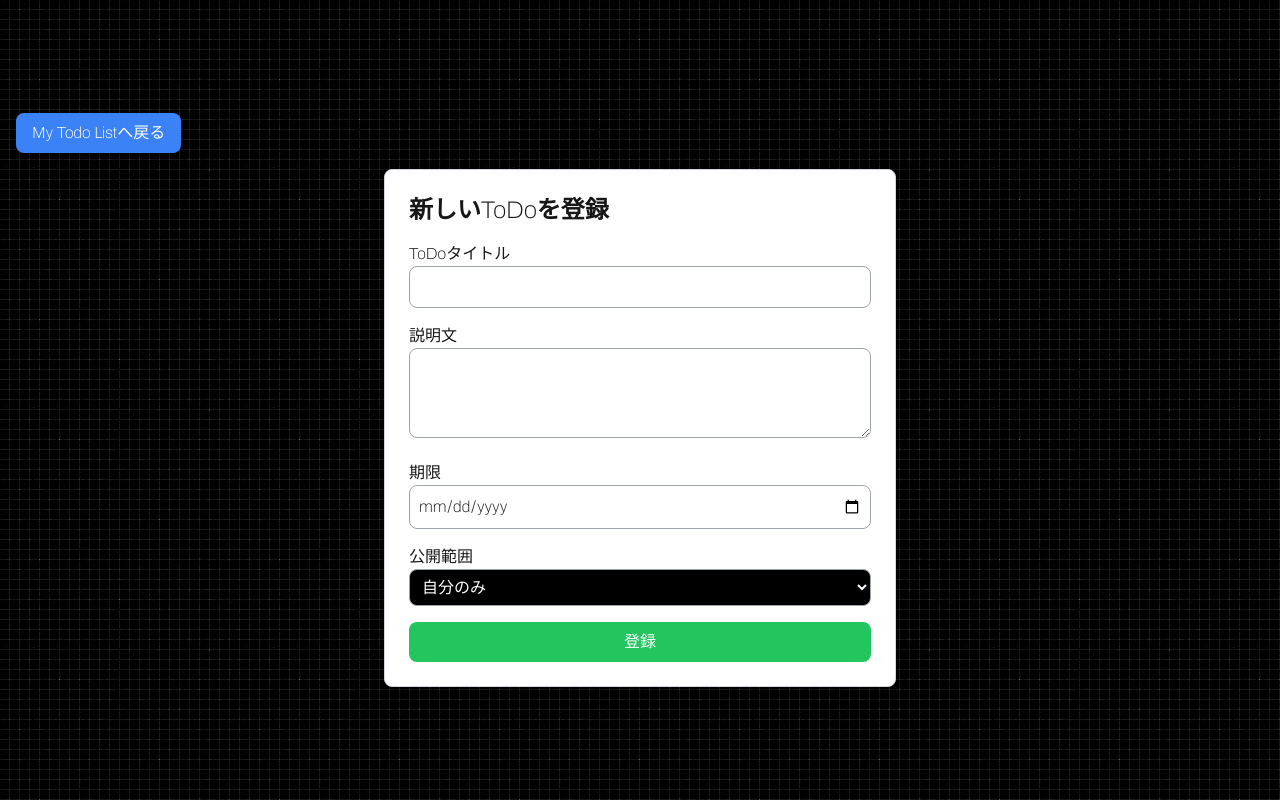
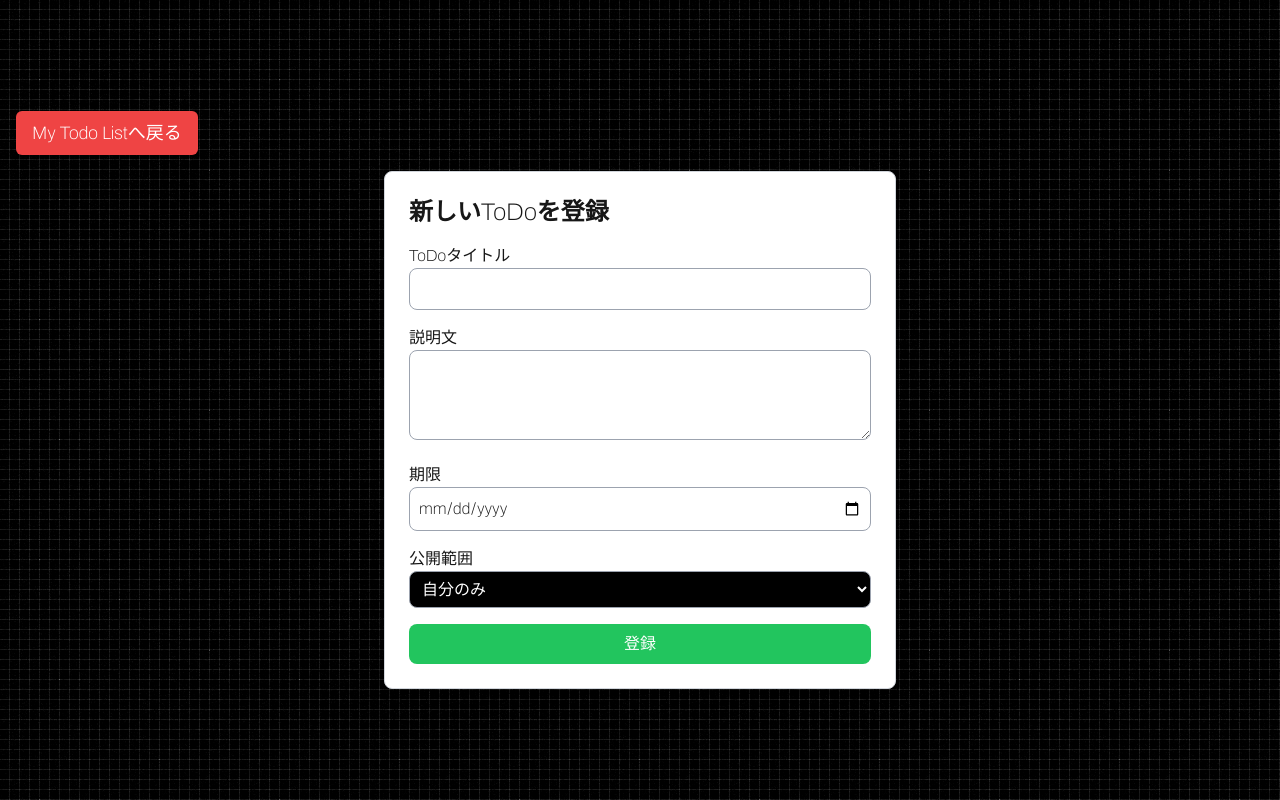
Before and after one commit to shimauma0312/TaNaRi-Chan, a Next.js app in the folder src/: page /dashboard/todoList/register in a window 1280 px wide. Built offline with nearby package versions, Linux system fonts and the light colour scheme.

Commit message:
My Todo Listへボタンの背景色を赤に変更

```diff
--- a/src/app/dashboard/todoList/register/page.tsx
+++ b/src/app/dashboard/todoList/register/page.tsx
@@ -24,7 +24,7 @@ export default function RegisterForm() {
       {/* My Todo Listへ戻るボタン */}
       <button
         onClick={() => router.push("/todoList")}
-        className="self-start mb-4 px-4 py-2 bg-blue-500 text-white rounded-lg hover:bg-blue-600 transition"
+        className="self-start mb-4 px-4 py-2 bg-red-500 text-lg text-white py-1 px-3 rounded-md shadow-sm hover:bg-red-600 focus:outline-none focus:ring-2 focus:ring-offset-2 focus:ring-red-500"
       >
         My Todo Listへ戻る
       </button>
```
